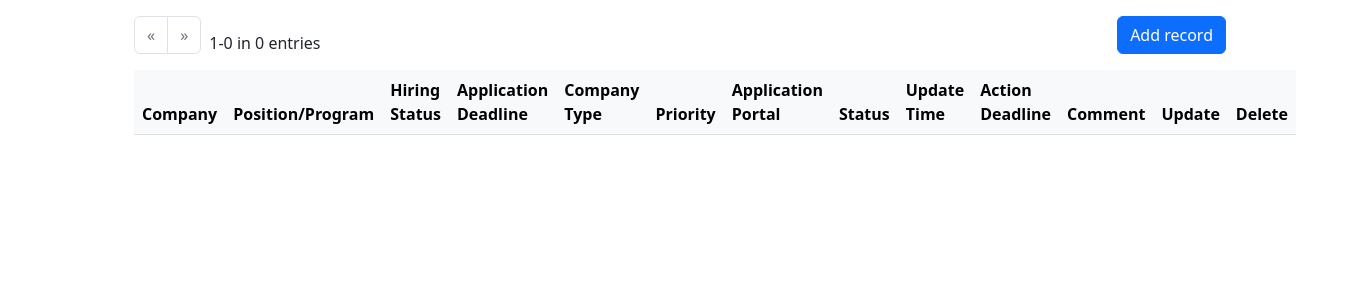
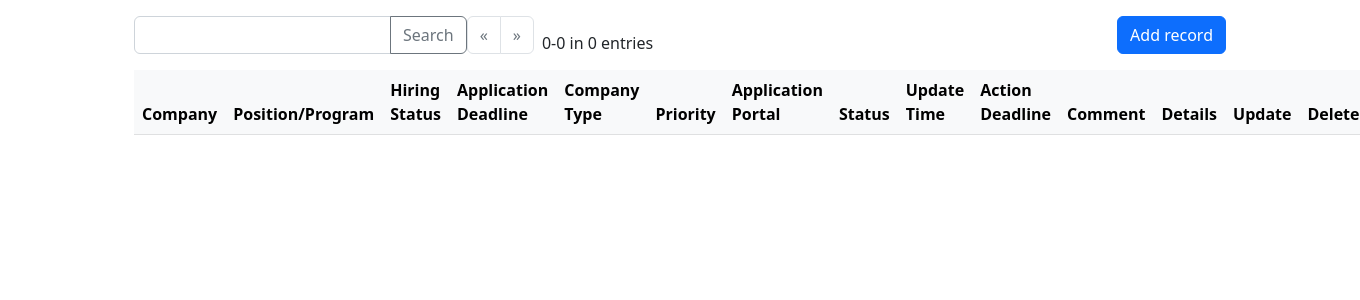
Before and after one commit to HarrisShen/app_tracker, a Flask app: page / in a window 1360 px wide. Shown: the part 106-406 px from the top of the page. Run offline with Flask 2, Linux system fonts and the light colour scheme; the visitor is signed in with stand-in values (Sample User, id 1); data that the repository does not hold is empty; some libraries are stand-ins or nearby versions.

Commit message:
1. Add search box for company 2. Add pages for application details 3. Code clean up

```diff
--- a/setup.py
+++ b/setup.py
@@ -2,7 +2,7 @@ from setuptools import find_packages, setup
 
 setup(
     name='trackerflask',
-    version='0.3',
+    version='0.4',
     packages=find_packages(),
     include_package_data=True,
     install_requires=[
--- a/trackerflask/static/home.js
+++ b/trackerflask/static/home.js
@@ -94,12 +94,6 @@ function clearEditBtn(){
 }
 
 $(document).ready(function(){
-    // $(document).click(function(){
-    //     let text_box = $('.tdNote').find('textarea');
-    //     let td_to_revert = text_box.parent();
-    //     td_to_revert.html(text_box.val());
-    // })
-
     document.addEventListener('click', () => {
         clearEditBtn();
     });
@@ -117,50 +111,14 @@ $(document).ready(function(){
         });
     })
 
-    // let tdStatus = document.body.getElementsByClassName('tdStatus');
-    // tdStatus = Array.from(tdStatus);
-    // tdStatus.forEach((element) => {
-    //     element.addEventListener('click', handler_stop_prop);
-    // });
-    // tdStatus.forEach((element) => {
-    //     element.addEventListener('dblclick', (event) => {
-    //         event.stopPropagation();
-    //         if(childElementSum(tdStatus) === 1) return;
-    //         // if(element.textContent === 'None') return;
-    //         if(element.childElementCount === 0) {
-    //             let updateDiv = document.getElementsByClassName('div-update-status')[0].cloneNode(true);
-    //             let selectBox = updateDiv.getElementsByTagName('select')[0];
-    //             let curr_val = element.textContent;
-    //             element.setAttribute('data-prev', curr_val);
-    //             let opts = selectBox.getElementsByTagName('option');
-    //             opts = Array.from(opts);
-    //             selected = opts.filter((element) => element.getAttribute('value') === curr_val);
-    //             if(selected.length === 1){
-    //                 selected = selected[0];
-    //                 selected.setAttribute('selected', 'selected');
-    //             }
-    //             let currRow = element.parentElement;
-    //             const compName = currRow.getElementsByClassName('tdComp')[0].textContent;
-    //             updateDiv.getElementsByClassName('update-company-auto')[0].setAttribute('value', compName);
-    //             const posName = currRow.getElementsByClassName('tdPos')[0].textContent;
-    //             updateDiv.getElementsByClassName('update-position-auto')[0].setAttribute('value', posName);
-    //             element.innerHTML = updateDiv.innerHTML;
-    //             element.getElementsByClassName('update-time')[0].value = getCurrTime();
-    //         }
-    //     });
-    // });
-
-    // let $tdNote = $('.tdNote');
-    // $tdNote.each(function() {
-    //     $(this).click(handler_stop_prop);
-    // });
-    // $tdNote.dblclick(function(event) {
-    //     event.stopPropagation();
-    //     if($(this).children().length === 0){
-    //         let text_box = $('.div-update-note').clone();
-    //         let curr_val = $(this).text();
-    //         text_box.find("textarea").text(curr_val);
-    //         $(this).html(text_box.html());
-    //     }
-    // });
+    let searchBox = document.getElementById("search-box");
+    searchBox.addEventListener("change", () => {
+        if(searchBox.value) {
+        postData(searchBox.getAttribute("target"), {text: searchBox.value})
+            .then((data) => {
+                console.log(data);
+                let dropdown = document.createElement("span"); // TODO: dropdown list for search results
+            });
+        }
+    });
 });
--- a/trackerflask/templates/trackapp/index.html
+++ b/trackerflask/templates/trackapp/index.html
@@ -9,8 +9,14 @@
 
     <div class="container mt-3">
         <div class="d-flex">
+            <form method="GET">
+                <div class="input-group mb-3">
+                    <input id="search-box" name="query" type="text" class="form-control" target="{{ url_for('trackapp.search') }}"/>
+                    <button class="btn btn-outline-secondary" type="submit">Search</button>
+                </div>
+            </form>
+
             <div class="d-flex me-auto align-items-center">
-                <div class="d-flex align-items-center">
                 <nav aria-label="Page navigation">
                     <ul class="pagination">
                         {% if currpage > 1 %}
@@ -41,7 +47,6 @@
                         {% endif %}
                     </ul>
                 </nav>
-                </div>
 
                 <span class="ms-2">{{pageinfo}}</span>
             </div>
@@ -62,6 +67,7 @@
                 <th>Update Time</th>
                 <th>Action Deadline</th>
                 <th>Comment</th>
+                <th>Details</th>
                 <th>Update</th>
                 <th>Delete</th>
             </thead>
@@ -78,6 +84,7 @@
                 <td class="td-editable">{{row["update_time"]}}</td>
                 <td class="td-editable">{{row["action_deadline"]}}</td>
                 <td class="td-editable tdNote">{{row['note']}}</td>
+                <td><a class="btn btn-secondary" href="{{ url_for('trackapp.details', pid=row['pos_id']) }}">...</a></td>
                 <td><a class="btn btn-secondary" href="{{ url_for('trackapp.update', pid=row['pos_id']) }}">...</a></td>
                 <td>
                     <form action="{{ url_for('trackapp.delete', pid=row['pos_id']) }}" method="post">
--- a/trackerflask/trackapp.py
+++ b/trackerflask/trackapp.py
@@ -2,7 +2,7 @@ import json
 import math
 import time
 from flask import (
-    Blueprint, session, current_app, flash, g, redirect, render_template, request, url_for
+    Blueprint, session, current_app, flash, g, redirect, render_template, request, url_for, jsonify
 )
 from werkzeug.exceptions import abort
 
@@ -19,6 +19,7 @@ def get_page_index(page_num, each_page=20):
 
 @bp.route('/')
 def index():
+    query = request.args.get("query", type=str)
     page_num = request.args.get("page", default=1, type=int)
     each_page = 20
     user_id = session.get('user_id')
@@ -26,17 +27,25 @@ def index():
         return redirect(url_for('auth.login'))
     db = get_db()
     cur = db.cursor()
-    cur.execute(
-        "SELECT * FROM job_info LEFT JOIN app_status_log "
-        "ON job_info.last_status_update = app_status_log.update_id "
-        "WHERE user_id=(?) ORDER BY update_time", (user_id,))
+    if query is None:
+        cur.execute(
+            "SELECT * FROM job_info LEFT JOIN app_status_log "
+            "ON job_info.last_status_update = app_status_log.update_id "
+            " WHERE user_id = ? ORDER BY update_time", (user_id,))
+    else:
+        cur.execute(
+            "SELECT * FROM job_info LEFT JOIN app_status_log "
+            "ON job_info.last_status_update = app_status_log.update_id "
+            "WHERE (user_id = ?) AND (company LIKE ?) ORDER BY update_time",
+            (user_id, f"%{query}%"))
     rows = cur.fetchall()
     rows = list(reversed(rows))
     n_rows = len(rows)
     maxpage = math.ceil(n_rows / each_page)
     start, end = get_page_index(page_num, each_page=each_page)
     rows = rows[start: end]
-    page_info = f"{start + 1}-{min(end, n_rows)} in {n_rows} entries"
+    query_info = "" if query is None else f'Search for "{query}", '
+    page_info = f"{query_info}{min(start + 1, n_rows)}-{min(end, n_rows)} in {n_rows} entries"
     return render_template(
         'trackapp/index.html', rows=rows, user_id=user_id,
         currpage=page_num, maxpage=maxpage, pageinfo=page_info)
@@ -190,3 +199,29 @@ def delete(pid):
         cur.execute('DELETE FROM change_log WHERE pos_id = ?', (pid,))
         db.commit()
     return redirect(url_for('trackapp.index'))
+
+@bp.route('/search', methods=('POST',))
+@login_required
+def search():
+    query_text = request.get_json()["text"]
+    print(request.get_json())
+    with current_app.app_context():
+        db = get_db()
+        cur = db.cursor()
+        cur.execute('SELECT company FROM job_info WHERE company LIKE ?', (f"{query_text}%",))
+        res = cur.fetchall()
+    return jsonify([s[0] for s in res])
+
+def get_app_history(pid):
+    db = get_db()
+    cur = db.cursor()
+    cur.execute("SELECT * FROM app_status_log WHERE pos_id=(?)", (pid,))
+    app_history = cur.fetchall()
+    return app_history
+
+@bp.route("/<int:pid>/details")
+@login_required
+def details(pid):
+    pos_info = get_pos_info(pid)
+    app_history = get_app_history(pid)
+    return render_template('trackapp/details.html', pos_info=pos_info, history=app_history)
```
Also changed, not shown: trackerflask/templates/trackapp/details.html (added, +34 -0 lines). Lines whose indentation alone changed are shown as unchanged.
